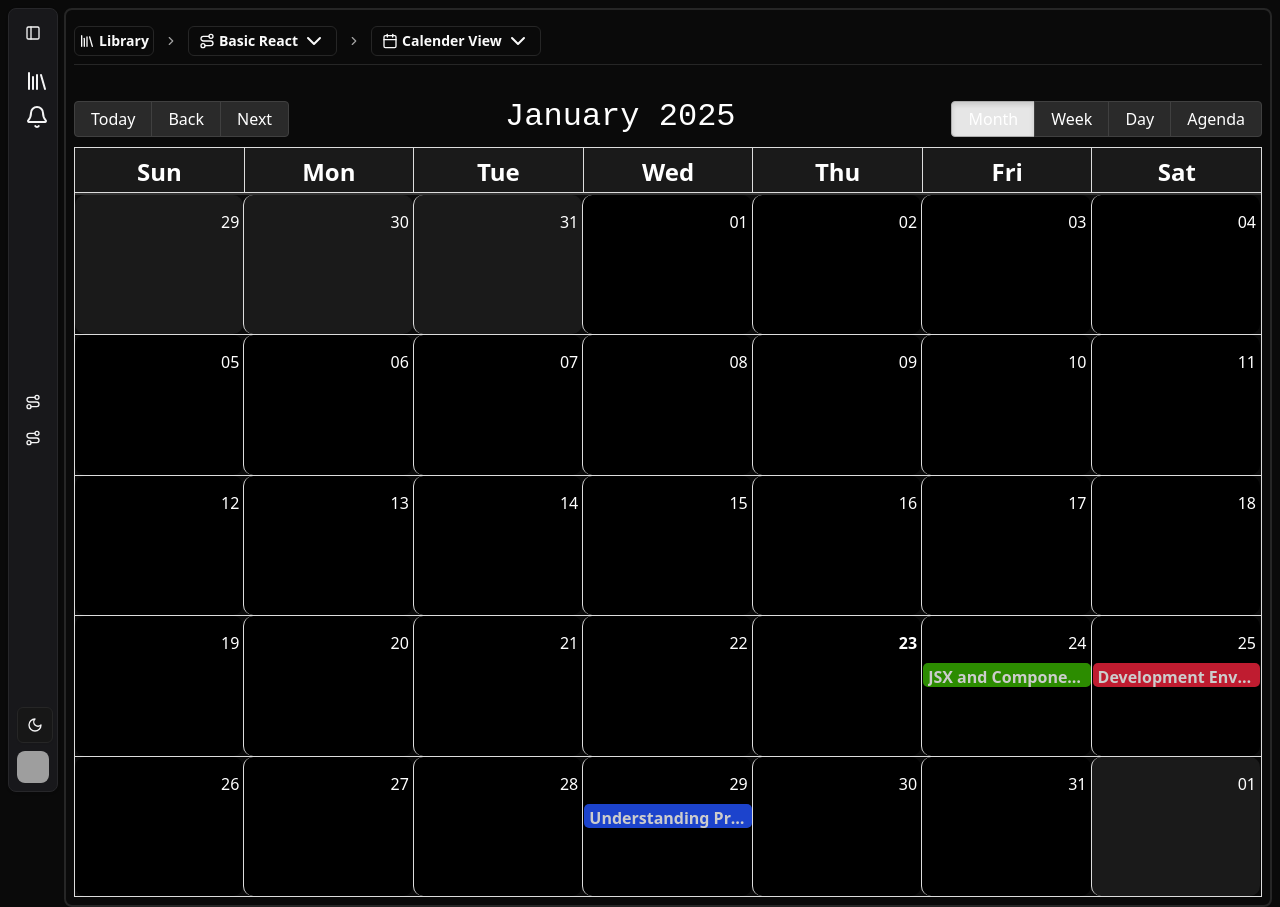
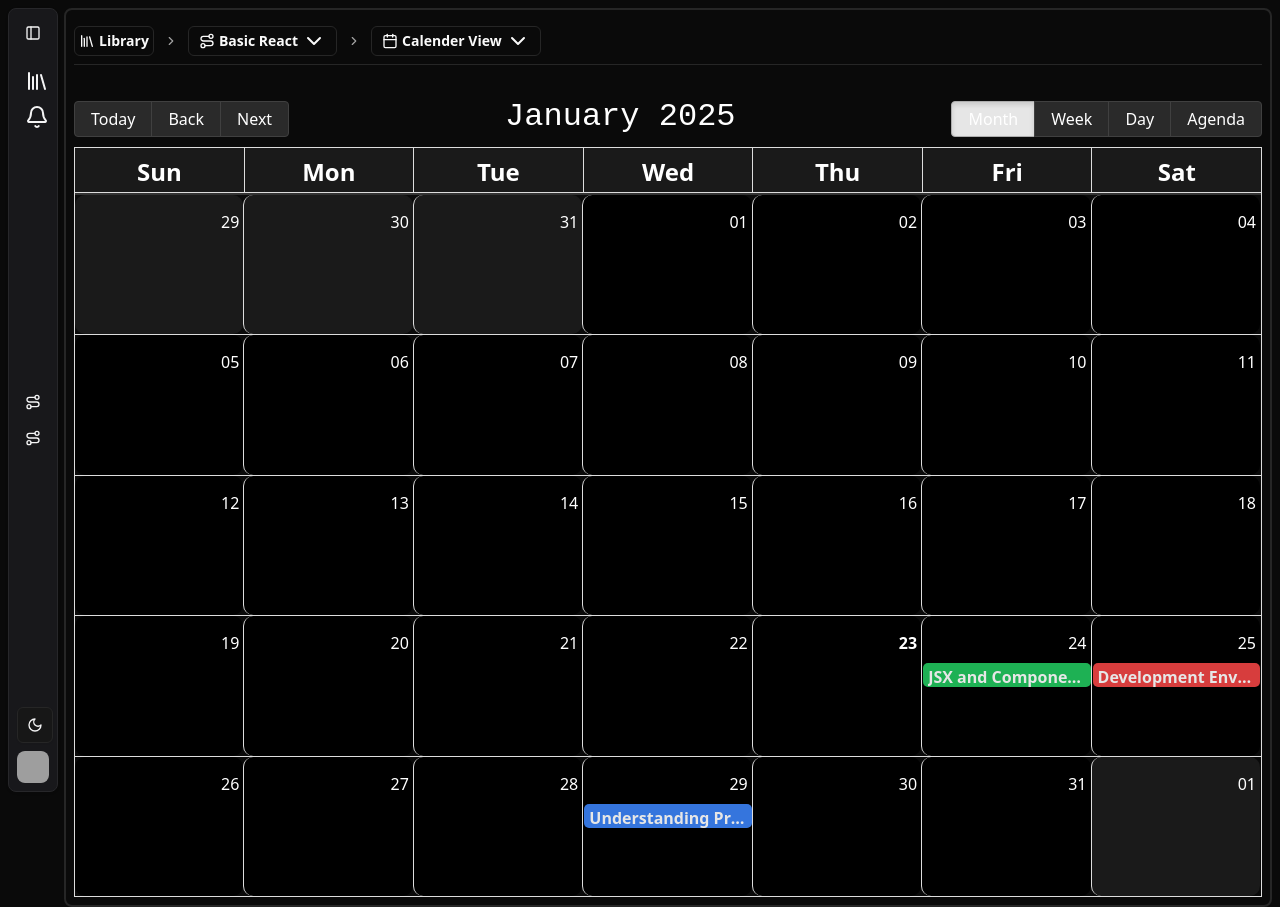
Before and after one commit to 712Kunal/Classroom.io, a React (Vite) app in the folder frontend/: page /app/library/pathways/1/calender in a window 1280 px wide. Built offline with nearby package versions, Linux system fonts and the light colour scheme; grey boxes are pictures that could not be loaded.

Commit message:
adjusted the dark theme in the events colors aswell

```diff
--- a/frontend/src/Components/pathway/CalenderView.jsx
+++ b/frontend/src/Components/pathway/CalenderView.jsx
@@ -5,6 +5,8 @@ import { Calendar, momentLocalizer } from 'react-big-calendar';
 import moment from 'moment';
 import 'react-big-calendar/lib/css/react-big-calendar.css';
 import TaskMoodle from './TaskMoodle';
+import { useTheme } from '../core/ThemeProvider';
+import { late } from 'zod';
 
 // Setup the localizer by providing the moment (or globalize, or Luxon) Object
 // to the correct localizer.
@@ -26,6 +28,7 @@ const localizer = momentLocalizer(moment); // or globalizeLocalizer
 const CalenderView = (props) => {
   const [tasks, setTasks] = useState([]);
   const [isTaskMoodleOpen, setIsTaskMoodleOpen] = useState(false);
+  const { theme } = useTheme();
 
   useEffect(() => {
     const extract_tasks = (dummyData) => {
@@ -54,16 +57,34 @@ const CalenderView = (props) => {
     const start = new Date(task.scheduledDate);
     const currentDate = new Date();
 
-    let color = '#2454ff'; // Default blue for upcoming tasks
+    // Adjusted the colors for better visibility in the dark mode
+    const colors =
+      theme === 'dark'
+        ? {
+            upcoming: '#3b82f6', // Brighter blue
+            late: '#f97316', // Brighter orange
+            done: '#22c55e', // Brighter green
+            current: '#facc15', // Brighter yellow
+            overdue: '#ef4444' // Brighter red
+          }
+        : {
+            upcoming: '#2454ff',
+            late: '#ff6700',
+            done: '#38b000',
+            current: '#fdc500',
+            overdue: '#ef233c'
+          };
+
+    let color = colors.upcoming; // Default blue for upcoming tasks
 
     if (task.isDone) {
       color = task.lateMark
-        ? '#ff6700' // Orange for late marked tasks
-        : '#38b000'; // Green for on-time done tasks
+        ? colors.late // Orange for late marked tasks
+        : colors.done; // Green for on-time done tasks
     } else if (start.toDateString() === currentDate.toDateString()) {
-      color = '#fdc500'; // Yellow for current tasks
+      color = colors.current; // Yellow for current tasks
     } else if (start.toDateString() < currentDate.toDateString()) {
-      color = '#ef233c'; // Red for overdue tasks
+      color = colors.overdue; // Red for overdue tasks
     }
 
     return {
@@ -81,7 +102,7 @@ const CalenderView = (props) => {
       borderRadius: '5px',
       border: 'none',
       display: 'block',
-      opacity: 0.8
+      opacity: theme === 'dark' ? 0.9 : 0.8
     }
   });
 
```
